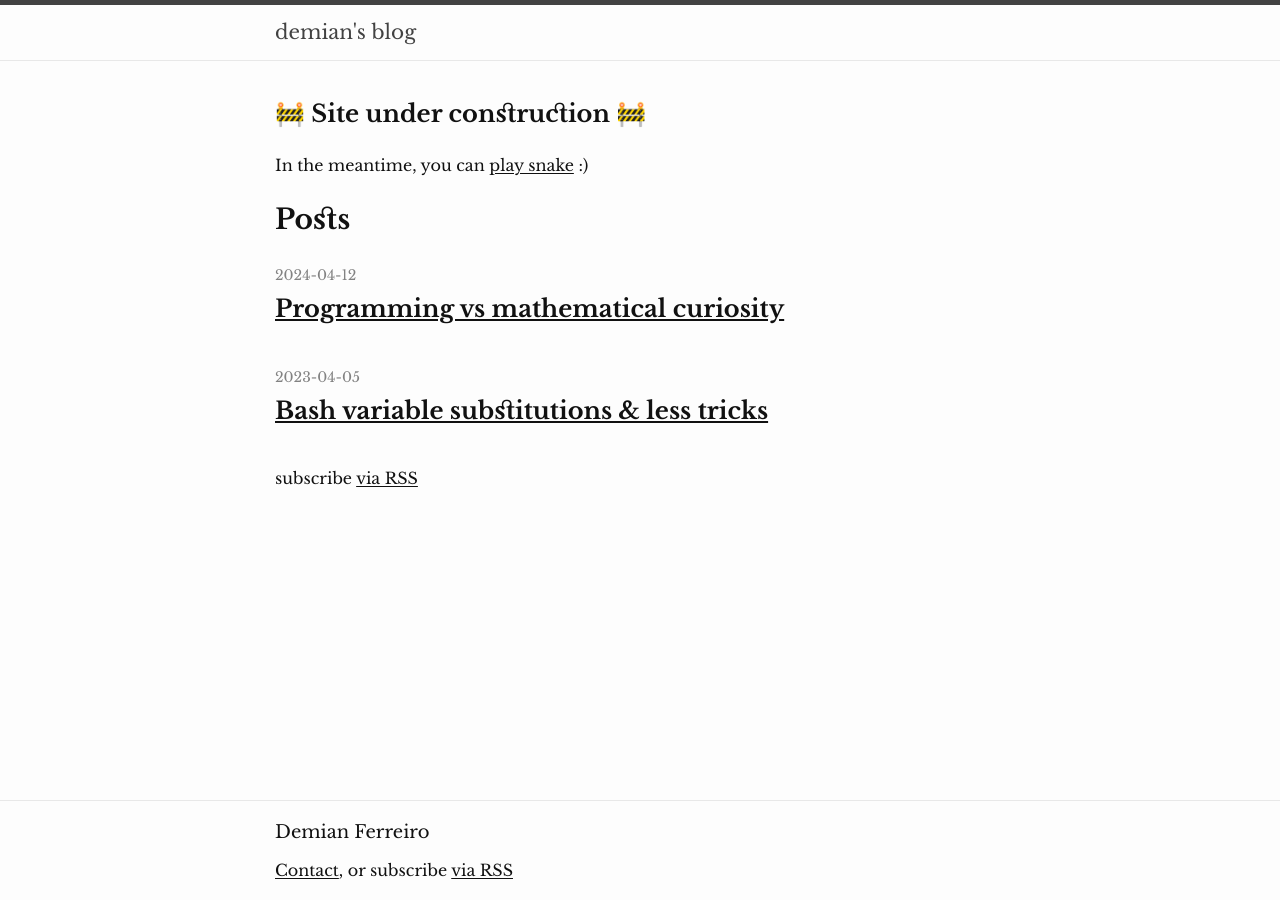
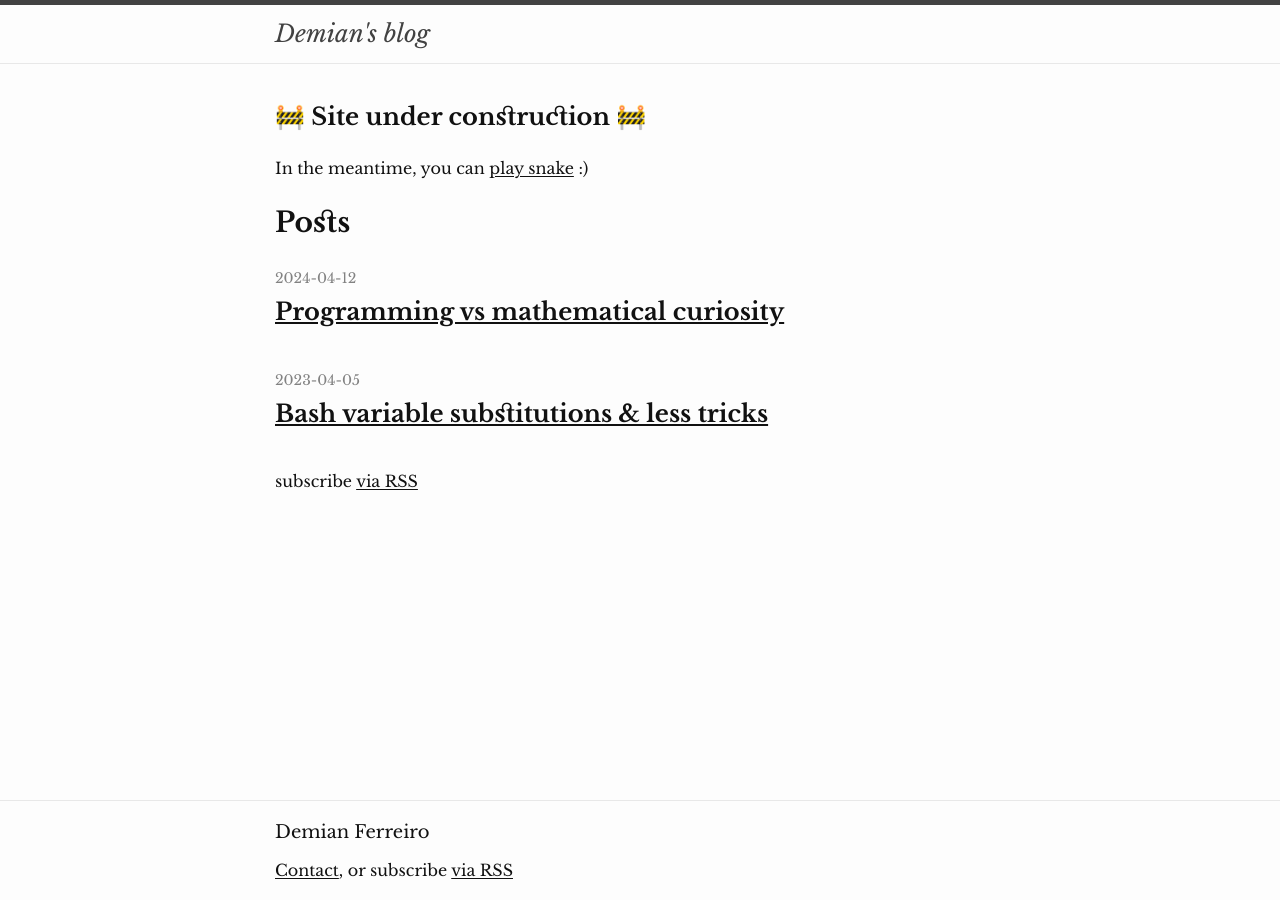
Before and after one commit to epidemian/epidemian.github.io, a Jekyll site: the page built from index.md, in a window 1280 px wide. Built offline with Jekyll 4.4.1, drawn with Linux system fonts in a browser that asks for light colours.

Commit message:
Trim some header fat

```diff
--- a/_includes/header.html
+++ b/_includes/header.html
@@ -1,31 +1,5 @@
 <header class="site-header" role="banner">
-
   <div class="wrapper">
-    {%- assign default_paths = site.pages | map: "path" -%}
-    {%- assign page_paths = site.header_pages | default: default_paths -%}
     <a class="site-title inert-link" rel="author" href="{{ '/' | relative_url }}">{{ site.title | escape }}</a>
-
-    {%- assign show_site_nav = false -%}
-    {%- if page_paths and show_site_nav -%}
-      <nav class="site-nav">
-        <input type="checkbox" id="nav-trigger" class="nav-trigger" />
-        <label for="nav-trigger">
-          <span class="menu-icon">
-            <svg viewBox="0 0 18 15" width="18px" height="15px">
-              <path d="M18,1.484c0,0.82-0.665,1.484-1.484,1.484H1.484C0.665,2.969,0,2.304,0,1.484l0,0C0,0.665,0.665,0,1.484,0 h15.032C17.335,0,18,0.665,18,1.484L18,1.484z M18,7.516C18,8.335,17.335,9,16.516,9H1.484C0.665,9,0,8.335,0,7.516l0,0 c0-0.82,0.665-1.484,1.484-1.484h15.032C17.335,6.031,18,6.696,18,7.516L18,7.516z M18,13.516C18,14.335,17.335,15,16.516,15H1.484 C0.665,15,0,14.335,0,13.516l0,0c0-0.82,0.665-1.483,1.484-1.483h15.032C17.335,12.031,18,12.695,18,13.516L18,13.516z"/>
-            </svg>
-          </span>
-        </label>
-
-        <div class="trigger">
-          {%- for path in page_paths -%}
-            {%- assign my_page = site.pages | where: "path", path | first -%}
-            {%- if my_page.title -%}
-            <a class="page-link" href="{{ my_page.url | relative_url }}">{{ my_page.title | escape }}</a>
-            {%- endif -%}
-          {%- endfor -%}
-        </div>
-      </nav>
-    {%- endif -%}
   </div>
 </header>
--- a/assets/styles.css
+++ b/assets/styles.css
@@ -192,95 +192,26 @@ td {
 }
 
 /**
- * Site header
+ * Header & Footer
  */
 .site-header {
   border-top: 5px solid var(--grey-color-dark);
+  padding: 0.5rem 0;
   border-bottom: 1px solid var(--grey-color-light);
-  position: relative;
 }
 
 .site-header > .wrapper {
-  height: 55px;
   display: flex;
   justify-content: space-between;
   align-items: center;
 }
 
 .site-title {
-  font-size: 1.25rem;
+  font-size: 1.5rem;
   color: var(--grey-color-dark);
-  text-transform: lowercase;
+  font-style: italic;
 }
 
-.site-nav .nav-trigger {
-  display: none;
-}
-
-.site-nav .menu-icon {
-  display: none;
-}
-
-.site-nav .page-link {
-  color: var(--text-color);
-
-}
-.site-nav .page-link:not(:last-child) {
-  margin-right: 20px;
-}
-
-@media screen and (max-width: 760px) {
-  .site-nav {
-    position: absolute;
-    top: 9px;
-    right: 1rem;
-    background-color: var(--background-color);
-    border: 1px solid var(--grey-color-light);
-    border-radius: 5px;
-    text-align: right;
-  }
-  .site-nav label[for="nav-trigger"] {
-    display: block;
-    float: right;
-    width: 36px;
-    height: 36px;
-    z-index: 2;
-    cursor: pointer;
-  }
-  .site-nav .menu-icon {
-    display: block;
-    float: right;
-    width: 36px;
-    height: 26px;
-    line-height: 0;
-    padding-top: 10px;
-    text-align: center;
-  }
-  .site-nav .menu-icon > svg {
-    fill: var(--grey-color-dark);
-  }
-  .site-nav input ~ .trigger {
-    clear: both;
-    display: none;
-  }
-  .site-nav input:checked ~ .trigger {
-    display: block;
-    padding-bottom: 5px;
-  }
-  .site-nav .page-link {
-    display: block;
-    padding: 5px 10px;
-    margin-left: 20px;
-  }
-  .site-nav .page-link:not(:last-child) {
-    margin-right: 0;
-  }
-}
-
-
-/**
- * Site footer
- */
 .site-footer {
   border-top: 1px solid var(--grey-color-light);
   padding: 1rem 0;
@@ -290,16 +221,6 @@ td {
   font-size: 1.125rem;
   margin-bottom: 0.5rem;
 }
-
-.social-media-list {
-  list-style: none;
-  margin-left: 0;
-}
-
-.footer-items > *:not(:first-child)::before {
-  content: ' • '
-}
-
 
 /**
  * Page content
```
